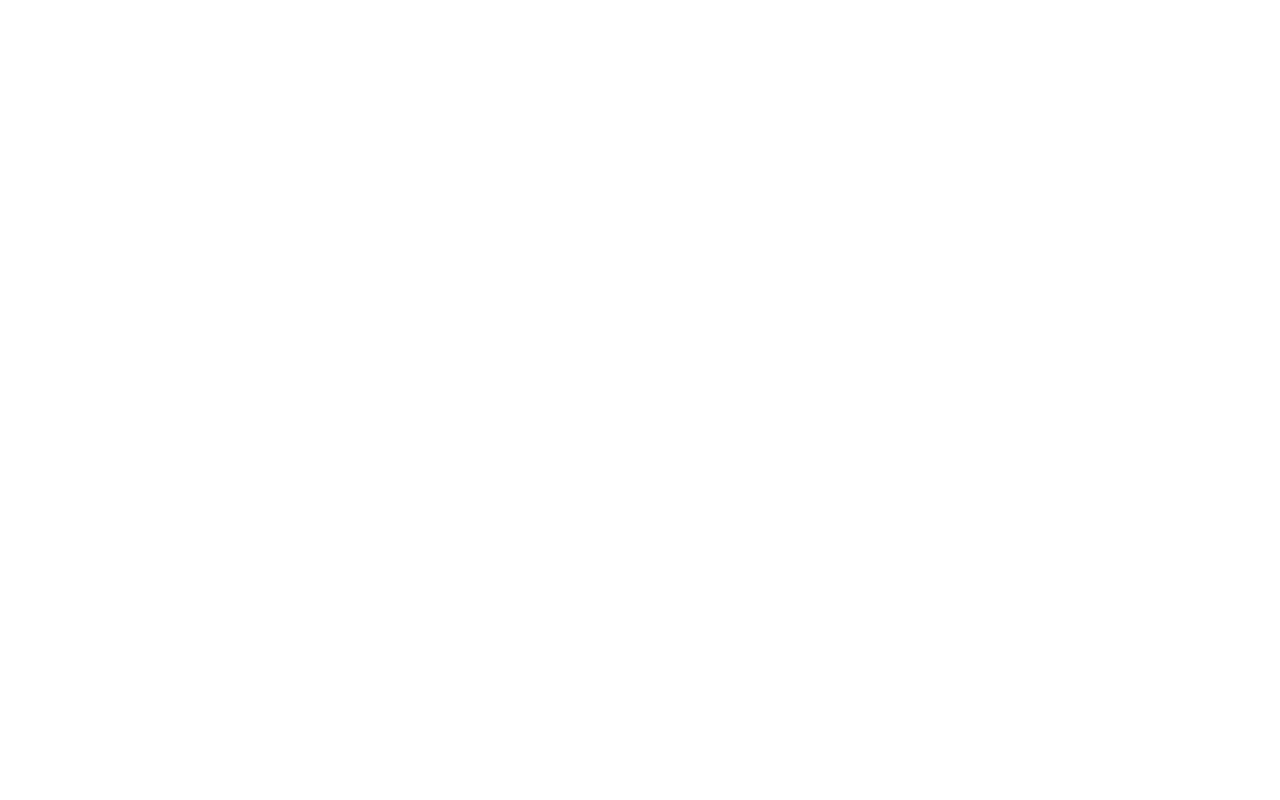
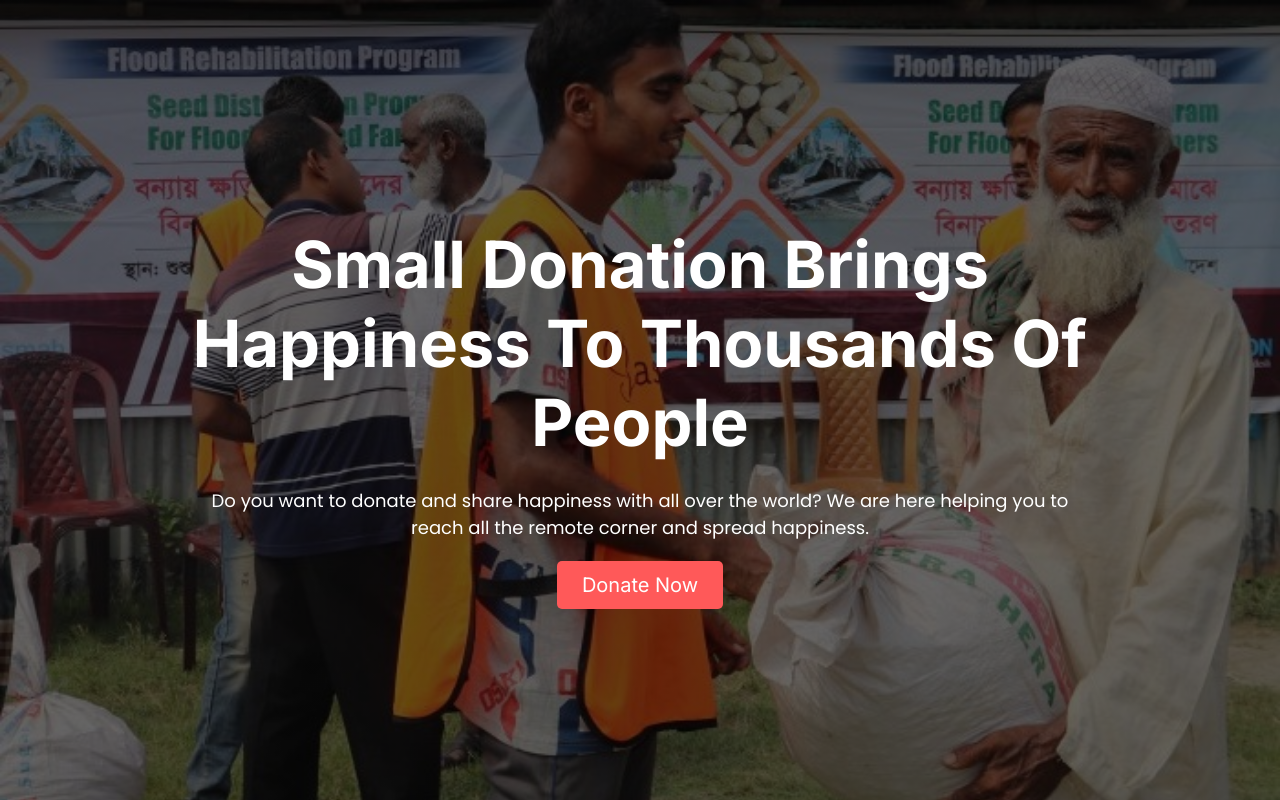
Before and after one commit to thdihan/your-donation, a plain HTML site: page index.html in a window 1280 px wide. Drawn offline with Linux system fonts and the light colour scheme.

Commit message:
header-area update 1

```diff
--- a/css/style.css
+++ b/css/style.css
@@ -0,0 +1,54 @@
+* {
+    margin: 0;
+    padding: 0;
+    box-sizing: border-box;
+}
+
+h1 {
+    font-size: 65px;
+    font-family: 'Inter', sans-serif;
+
+}
+
+p {
+    font-family: 'Poppins', sans-serif;
+    font-size: 18px;
+}
+
+section {
+    height: 100vh;
+}
+
+.header-area {
+    background-image: linear-gradient(rgba(0, 0, 0, 0.6), rgba(0, 0, 0, 0.6)), url(../images/donation10.jpg);
+    background-repeat: no-repeat;
+    background-size: cover;
+    text-align: center;
+    color: white;
+    padding: 200px 80px 0 80px;
+}
+
+.header {
+    width: 80%;
+    margin: 0 auto;
+}
+
+.focus-text {
+    margin-top: 25px;
+    margin-bottom: 25px;
+}
+
+.btn {
+    font-size: 20px;
+    color: white;
+    text-decoration: none;
+    font-family: 'Inter', sans-serif;
+    padding: 12px 25px;
+    background-color: #FF5959;
+    border-radius: 5px;
+}
+
+.header-button {
+    display: inline-block;
+    margin-top: 20px;
+}
--- a/index.html
+++ b/index.html
@@ -6,10 +6,30 @@
     <meta http-equiv="X-UA-Compatible" content="IE=edge">
     <meta name="viewport" content="width=device-width, initial-scale=1.0">
     <title>Your Donation</title>
+    <!-- Google Font -->
+    <link rel="preconnect" href="https://fonts.googleapis.com">
+    <link rel="preconnect" href="https://fonts.gstatic.com" crossorigin>
+    <link href="https://fonts.googleapis.com/css2?family=Inter:wght@400;500;600;700;800;900&family=Poppins&display=swap"
+        rel="stylesheet">
+    <!-- Main Css -->
+    <link rel="stylesheet" href="css/style.css">
 </head>
 
 <body>
 
+
+    <!--Header Area-->
+    <section class="header-area">
+        <div class="header">
+            <h1 class="focus-text">Small Donation Brings Happiness To Thousands Of People</h1>
+            <p class="header-message">Do you want to donate and share happiness with all over the world? We are here
+                helping
+                you to reach all the
+                remote corner and spread happiness.</p>
+        </div>
+
+        <a class="header-button btn" href="#">Donate Now</a>
+    </section>
 </body>
 
 </html>
```
